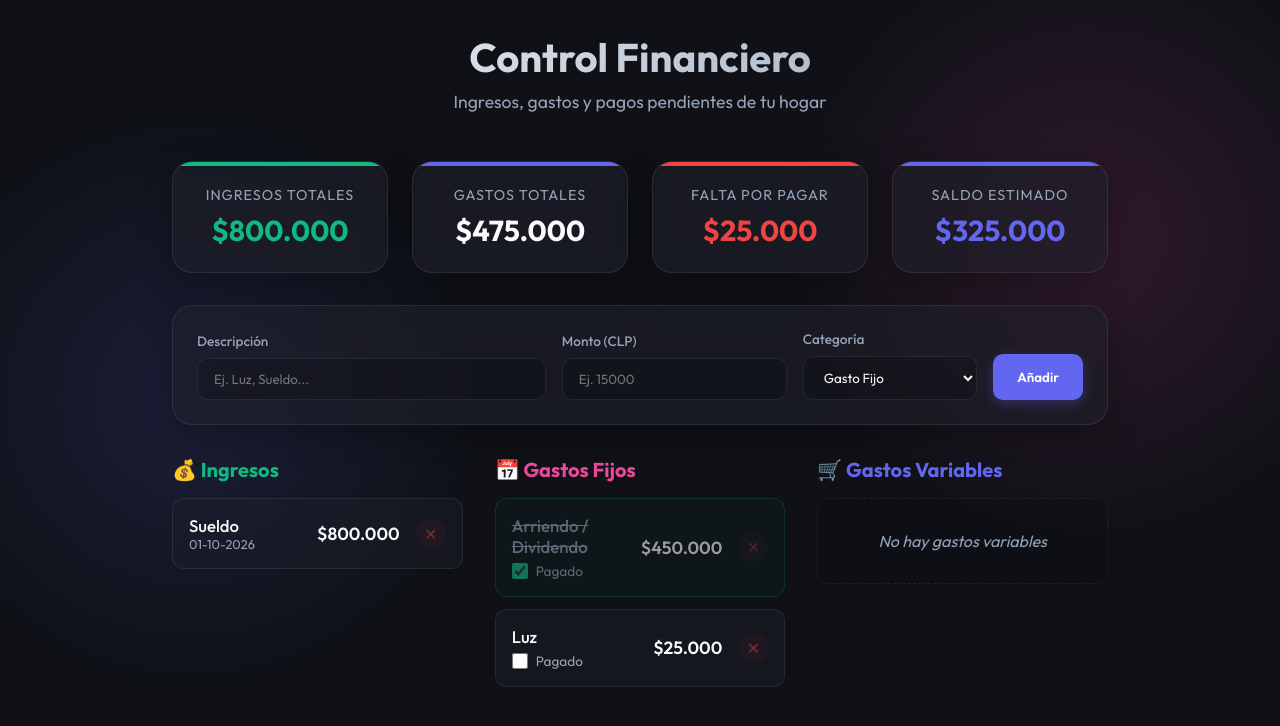
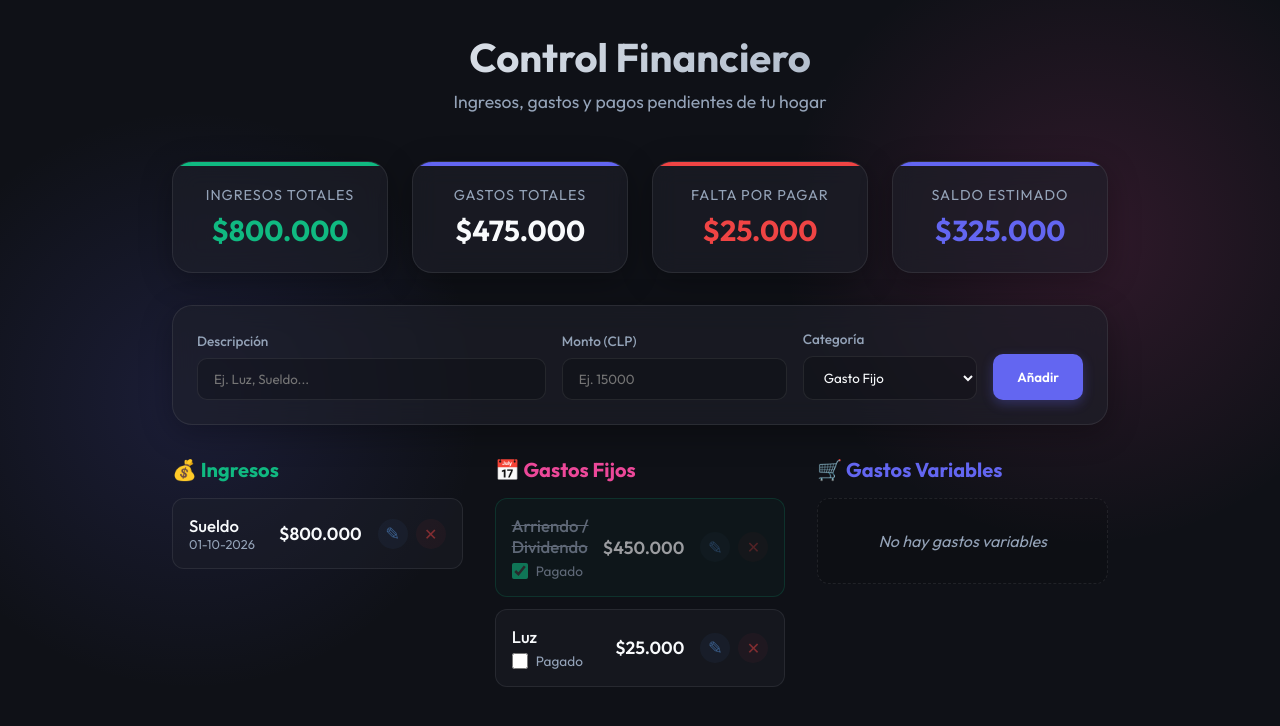
Before and after one commit to pixlrafa/gastos-casa-chile, a React (Vite) app: page / in a window 1280 px wide. Shown: the top 726 px of the page. Built offline with nearby package versions, Linux system fonts and the light colour scheme.

Commit message:
feat: permitir editar entradas en línea

```diff
--- a/src/App.css
+++ b/src/App.css
@@ -226,19 +226,20 @@
   accent-color: var(--accent-variable);
 }
 
+/* Buttons and Actions in List Items */
 .cost-amount-wrap {
   display: flex;
   align-items: center;
-  gap: 1rem;
+  gap: 0.5rem;
 }
 
 .cost-amount {
   font-weight: 600;
   font-size: 1.1rem;
+  margin-right: 0.5rem;
 }
 
-.btn-delete {
-  color: var(--danger);
+.btn-action {
   opacity: 0.5;
   width: 30px;
   height: 30px;
@@ -246,13 +247,73 @@
   align-items: center;
   justify-content: center;
   border-radius: 50%;
-  background: rgba(239, 68, 68, 0.1);
   font-size: 1rem;
+  transition: all 0.2s;
 }
 
-.btn-delete:hover {
+.btn-action:hover {
   opacity: 1;
+}
+
+.btn-action.delete {
+  color: var(--danger);
+  background: rgba(239, 68, 68, 0.1);
+}
+
+.btn-action.delete:hover {
   background: rgba(239, 68, 68, 0.2);
+}
+
+.btn-action.edit {
+  color: #60a5fa;
+  background: rgba(96, 165, 250, 0.1);
+  font-size: 1.1rem;
+}
+
+.btn-action.edit:hover {
+  background: rgba(96, 165, 250, 0.2);
+}
+
+.btn-action.save {
+  color: var(--accent-variable);
+  background: rgba(16, 185, 129, 0.1);
+}
+
+.btn-action.save:hover {
+  background: rgba(16, 185, 129, 0.2);
+}
+
+.btn-action.cancel {
+  color: var(--text-muted);
+  background: rgba(255, 255, 255, 0.1);
+}
+
+.btn-action.cancel:hover {
+  background: rgba(255, 255, 255, 0.2);
+}
+
+/* Editing State */
+.cost-item.editing {
+  flex-direction: column;
+  gap: 1rem;
+  align-items: stretch;
+}
+
+.edit-inputs {
+  display: flex;
+  gap: 0.5rem;
+}
+
+.edit-inputs .form-input.small {
+  padding: 0.6rem;
+  font-size: 0.95rem;
+  width: 100%;
+}
+
+.edit-actions {
+  display: flex;
+  gap: 0.5rem;
+  justify-content: flex-end;
 }
 
 .empty-state {
--- a/src/App.jsx
+++ b/src/App.jsx
@@ -7,6 +7,67 @@ const formatCLP = (amount) => {
     style: 'currency',
     currency: 'CLP',
   }).format(amount);
+};
+
+const EditableItem = ({ item, isIncome, onSave, onDelete, onTogglePaid }) => {
+  const [isEditing, setIsEditing] = useState(false);
+  const [editName, setEditName] = useState(item.name);
+  const [editAmount, setEditAmount] = useState(item.amount);
+
+  const handleSave = () => {
+    if (!editName || !editAmount) return;
+    onSave(item.id, editName, parseInt(editAmount, 10));
+    setIsEditing(false);
+  };
+
+  if (isEditing) {
+    return (
+      <div className="cost-item editing">
+        <div className="edit-inputs">
+          <input
+            type="text"
+            value={editName}
+            onChange={e => setEditName(e.target.value)}
+            className="form-input small"
+            placeholder="Descripción"
+          />
+          <input
+            type="number"
+            value={editAmount}
+            onChange={e => setEditAmount(e.target.value)}
+            className="form-input small"
+            placeholder="Monto"
+            min="1"
+          />
+        </div>
+        <div className="edit-actions">
+          <button type="button" className="btn-action save" onClick={handleSave} aria-label="Guardar">✔</button>
+          <button type="button" className="btn-action cancel" onClick={() => setIsEditing(false)} aria-label="Cancelar">✕</button>
+        </div>
+      </div>
+    );
+  }
+
+  return (
+    <div className={`cost-item ${item.isPaid ? 'paid' : ''}`}>
+      <div className="cost-info">
+        <span className="cost-name">{item.name}</span>
+        {!isIncome ? (
+          <label className="checkbox-wrap">
+            <input type="checkbox" checked={item.isPaid} onChange={() => onTogglePaid(item.id)} />
+            <span>Pagado</span>
+          </label>
+        ) : (
+          <span className="cost-date">{new Date(item.date).toLocaleDateString('es-CL')}</span>
+        )}
+      </div>
+      <div className="cost-amount-wrap">
+        <span className="cost-amount">{formatCLP(item.amount)}</span>
+        <button type="button" className="btn-action edit" onClick={() => setIsEditing(true)} aria-label="Editar">✎</button>
+        <button type="button" className="btn-action delete" onClick={() => onDelete(item.id)} aria-label="Eliminar">✕</button>
+      </div>
+    </div>
+  );
 };
 
 function App() {
@@ -29,7 +90,7 @@ function App() {
 
   const [name, setName] = useState('');
   const [amount, setAmount] = useState('');
-  const [type, setType] = useState('fixed'); // 'fixed', 'variable', 'income'
+  const [type, setType] = useState('fixed');
 
   useEffect(() => {
     localStorage.setItem('gastos-chile-costs', JSON.stringify(costs));
@@ -52,6 +113,14 @@ function App() {
 
     setName('');
     setAmount('');
+  };
+
+  const editCost = (id, newName, newAmount) => {
+    setCosts(costs.map(c => c.id === id ? { ...c, name: newName, amount: newAmount } : c));
+  };
+
+  const editIncome = (id, newName, newAmount) => {
+    setIncomes(incomes.map(i => i.id === id ? { ...i, name: newName, amount: newAmount } : i));
   };
 
   const deleteCost = (id) => setCosts(costs.filter(c => c.id !== id));
@@ -132,16 +201,13 @@ function App() {
               <div className="empty-state">No hay ingresos registrados</div>
             ) : (
               incomes.map(income => (
-                <div key={income.id} className="cost-item">
-                  <div className="cost-info">
-                    <span className="cost-name">{income.name}</span>
-                    <span className="cost-date">{new Date(income.date).toLocaleDateString('es-CL')}</span>
-                  </div>
-                  <div className="cost-amount-wrap">
-                    <span className="cost-amount">{formatCLP(income.amount)}</span>
-                    <button type="button" className="btn-delete" onClick={() => deleteIncome(income.id)} aria-label="Eliminar">✕</button>
-                  </div>
-                </div>
+                <EditableItem
+                  key={income.id}
+                  item={income}
+                  isIncome={true}
+                  onSave={editIncome}
+                  onDelete={deleteIncome}
+                />
               ))
             )}
           </div>
@@ -155,19 +221,14 @@ function App() {
               <div className="empty-state">No hay gastos fijos</div>
             ) : (
               fixedCosts.map(cost => (
-                <div key={cost.id} className={`cost-item ${cost.isPaid ? 'paid' : ''}`}>
-                  <div className="cost-info">
-                    <span className="cost-name">{cost.name}</span>
-                    <label className="checkbox-wrap">
-                      <input type="checkbox" checked={cost.isPaid} onChange={() => togglePaid(cost.id)} />
-                      <span>Pagado</span>
-                    </label>
-                  </div>
-                  <div className="cost-amount-wrap">
-                    <span className="cost-amount">{formatCLP(cost.amount)}</span>
-                    <button type="button" className="btn-delete" onClick={() => deleteCost(cost.id)} aria-label="Eliminar">✕</button>
-                  </div>
-                </div>
+                <EditableItem
+                  key={cost.id}
+                  item={cost}
+                  isIncome={false}
+                  onSave={editCost}
+                  onDelete={deleteCost}
+                  onTogglePaid={togglePaid}
+                />
               ))
             )}
           </div>
@@ -181,19 +242,14 @@ function App() {
               <div className="empty-state">No hay gastos variables</div>
             ) : (
               variableCosts.map(cost => (
-                <div key={cost.id} className={`cost-item ${cost.isPaid ? 'paid' : ''}`}>
-                  <div className="cost-info">
-                    <span className="cost-name">{cost.name}</span>
-                    <label className="checkbox-wrap">
-                      <input type="checkbox" checked={cost.isPaid} onChange={() => togglePaid(cost.id)} />
-                      <span>Pagado</span>
-                    </label>
-                  </div>
-                  <div className="cost-amount-wrap">
-                    <span className="cost-amount">{formatCLP(cost.amount)}</span>
-                    <button type="button" className="btn-delete" onClick={() => deleteCost(cost.id)} aria-label="Eliminar">✕</button>
-                  </div>
-                </div>
+                <EditableItem
+                  key={cost.id}
+                  item={cost}
+                  isIncome={false}
+                  onSave={editCost}
+                  onDelete={deleteCost}
+                  onTogglePaid={togglePaid}
+                />
               ))
             )}
           </div>
```
